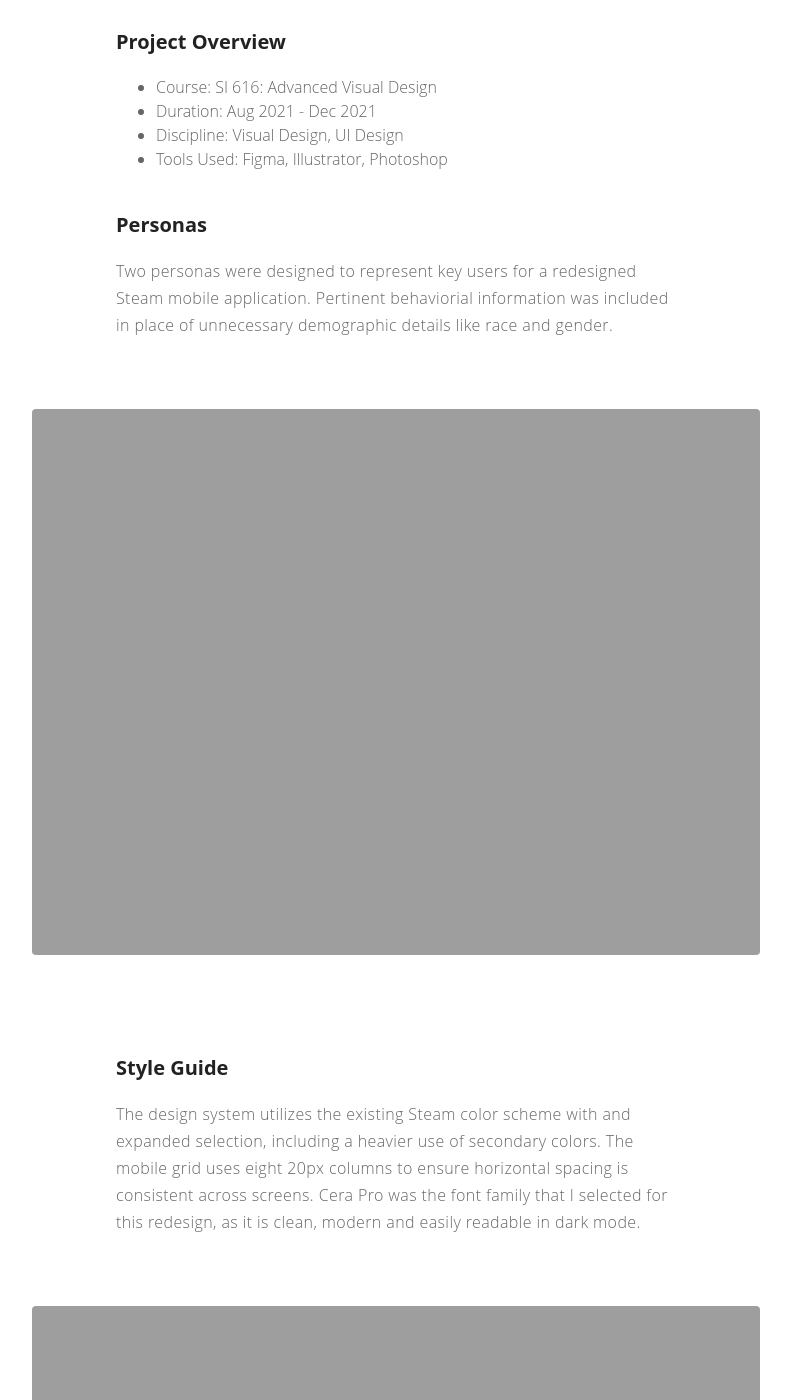
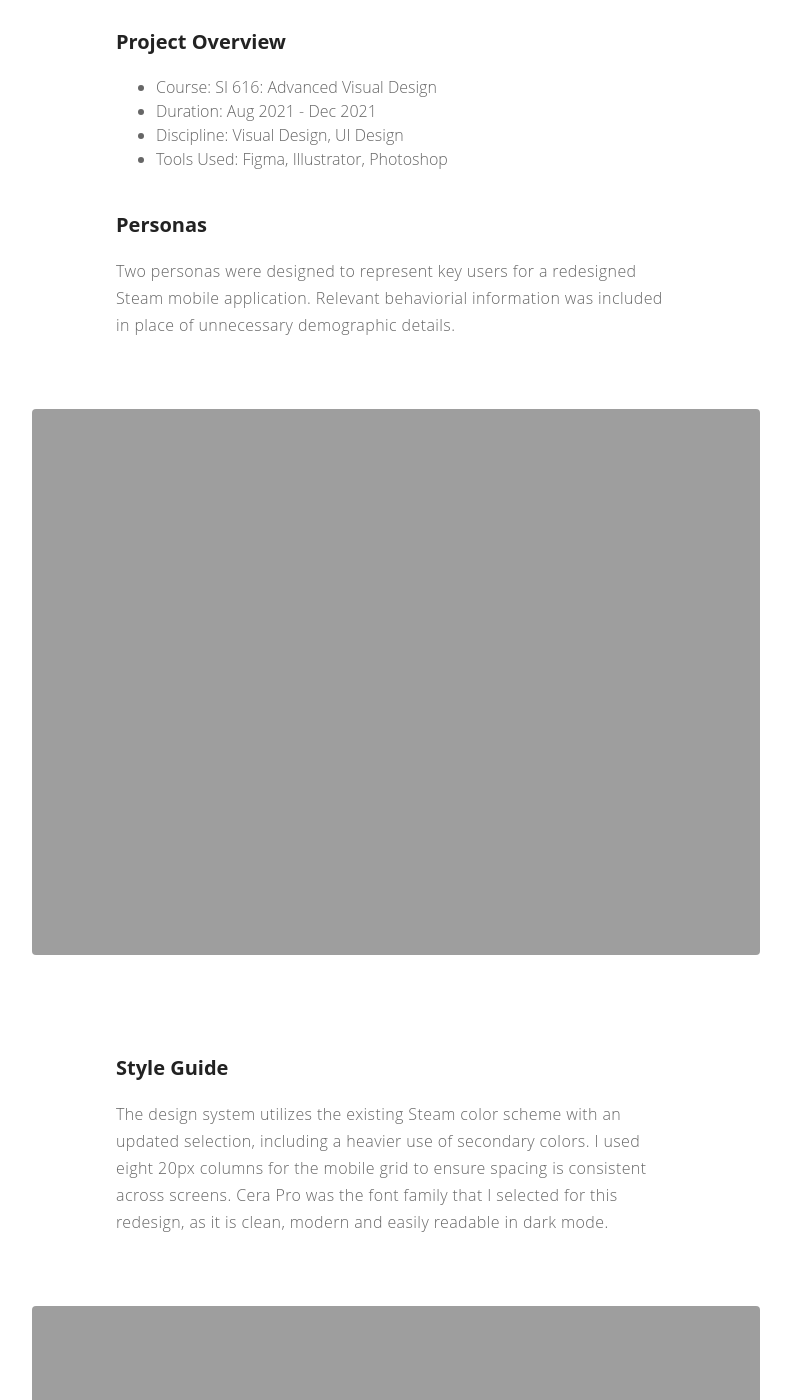
Before and after one commit to Nicholasdgiles/nicholasgiles.github.io, a Jekyll site: the page built from _posts/2021-12-07-steam-redesign.markdown, in a window 1280 px wide and 1400 px high, scrolled down 1070 px. Shown: the whole window, without its empty margins (244-1035 px from the left). Built offline with Jekyll 4.4.1, drawn with Linux system fonts in a browser that asks for light colours; some of the changed text lies outside the part shown.

Commit message:
steam_updates

```diff
--- a/_posts/2021-12-07-steam-redesign.markdown
+++ b/_posts/2021-12-07-steam-redesign.markdown
@@ -25,29 +25,29 @@
 * Tools Used: Figma, Illustrator, Photoshop
 
 ### Personas
-Two personas were designed to represent key users for a redesigned Steam mobile application. Pertinent behaviorial information was included in place of unnecessary demographic details like race and gender.
+Two personas were designed to represent key users for a redesigned Steam mobile application. Relevant behaviorial information was included in place of unnecessary demographic details.
 
-<img src="http://nicholasgiles.com/assets/images/steam_redesign/personas.jpg" class="bigger-image" alt="Steam Redesignpersonas." />
+<img src="http://nicholasgiles.com/assets/images/steam_redesign/personas.jpg" class="bigger-image" alt="Steam Redesign Personas." />
 
 ### Style Guide
-The design system utilizes the existing Steam color scheme with and expanded selection, including a heavier use of secondary colors. The mobile grid uses eight 20px columns to ensure horizontal spacing is consistent across screens. Cera Pro was the font family that I selected for this redesign, as it is clean, modern and easily readable in dark mode.
+The design system utilizes the existing Steam color scheme with an updated selection, including a heavier use of secondary colors. I used eight 20px columns for the mobile grid to ensure spacing is consistent across screens. Cera Pro was the font family that I selected for this redesign, as it is clean, modern and easily readable in dark mode.
 
 <img src="http://nicholasgiles.com/assets/images/steam_redesign/styleguide.jpg" class="bigger-image" alt="Steam Redesign Hero Image" />
 
 ### Wireframes
-I audited Steam's existing iOS mobile application and identified key UX and UI improvements. Ultimately, I selected eight screens to design that covered a majority of Steam's key features.
+I audited Steam's existing iOS mobile application to identify key UX and UI improvements. Ultimately, I selected eight screens to design that will cover a majority of Steam's key features.
 
-<img src="http://nicholasgiles.com/assets/images/wireframes/steam_redesign/1security.png" alt="Steam Redesign Key Wireframes" />
-<img src="http://nicholasgiles.com/assets/images/wireframes/steam_redesign/3my_profile.png" alt="Steam Redesign Key Wireframes" />
-<img src="http://nicholasgiles.com/assets/images/wireframes/steam_redesign/4game_search.png" alt="Steam Redesign Key Wireframes" />
+<img src="http://nicholasgiles.com/assets/images/steam_redesign/wireframes/1security.png" alt="Steam Redesign Key Wireframes" />
+<img src="http://nicholasgiles.com/assets/images/steam_redesign/wireframes/3my_profile.png" alt="Steam Redesign Key Wireframes" />
+<img src="http://nicholasgiles.com/assets/images/steam_redesign/wireframes/4game_search.png" alt="Steam Redesign Key Wireframes" />
 
 ### Design Components
-After creating wireframes, I began creating individual design components in Figma. Design components were built using the updated visual identity.
+After creating wireframes, I began working on individual design components in Figma. I decided to utilize neumorphic design principles and built components with a 3D material design effect to ensure elements stand out from the dark background.
 
 <img src="http://nicholasgiles.com/assets/images/steam_redesign/design_components.jpg" class="bigger-image" alt="Steam Redesign Hero Image" />
 
 ### High-Fidelity Designs
-Eight high-fidelity mobile screens were produced utilizing the updated design components.
+Eight high-fidelity mobile screens were produced utilizing the updated design components. For the background, I created a few gradients using the updated brand colors.
 
 <img src="http://nicholasgiles.com/assets/images/steam_redesign/marketing1.jpg" class="bigger-image" alt="Steam Redesign High Fidelity Screens" />
 <img src="http://nicholasgiles.com/assets/images/steam_redesign/marketing2.jpg" class="bigger-image" alt="Steam Redesign High Fidelity Screens" />
```
